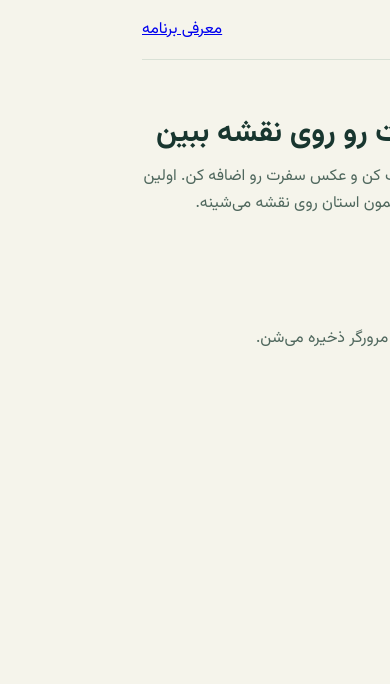
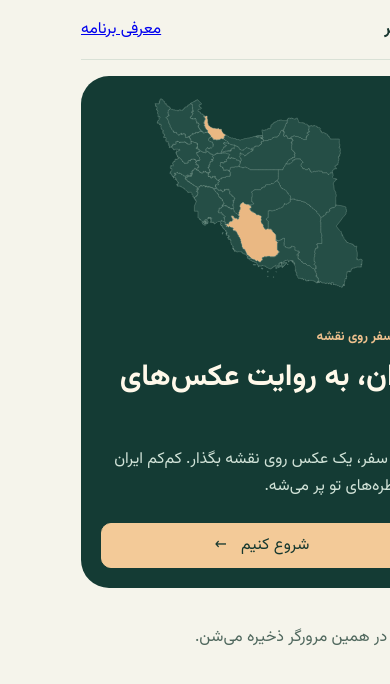
Before and after one commit to hadijaferi/photo-map-iran, a Next.js app: page /album in a window 390 px wide. Shown: the top 684 px of the page. Built offline with nearby package versions, Linux system fonts and the light colour scheme.

Commit message:
Redesign the album around the travel map

```diff
--- a/app/album/album.jsx
+++ b/app/album/album.jsx
@@ -3,7 +3,7 @@
 import {useEffect, useRef, useState} from 'react';
 import {openAlbum, saveAlbum} from '../../lib/album';
 import {cities, loadImage, samplePhotos, suggestCity} from '../../lib/photos';
-import {cityProvince, photoProvince, provinceCovers, provinces} from '../../lib/provinces';
+import {cityProvince, mapHeight, mapWidth, photoProvince, provinceCovers, provinces} from '../../lib/provinces';
 import ProvinceMap from './province-map';
 import {createStory} from '../../lib/story';
 
@@ -38,6 +38,7 @@ export default function Album() {
       if (saved) {
         version.current = saved.version;
         setTitle(saved.title);
+        if (provinceCovers(saved.records).size) setStep(current => current === 0 ? 2 : current);
         setPhotos(saved.records.map(record => {
           const url = record.sample ? record.url : URL.createObjectURL(record.blob);
           if (!record.sample) urls.current.add(url);
@@ -173,40 +174,47 @@ export default function Album() {
   return <>
     <header><strong className="brand">◈ ردِ سفر</strong><a href={base + "/"}>معرفی برنامه</a></header>
     <main>
-      <div className="wizard">
+      <div className="wizard album-shell">
         {step > 0 && <div className="wizard-nav">
           <button type="button" className="btn alt" disabled={importing} onClick={() => {
             setStatus('');
             if (step === 3) setFocused('');
             setStep(step - 1);
-          }}>بازگشت</button>
+          }}>{step === 3 ? '← نقشهٔ ایران' : 'بازگشت'}</button>
           <small>قدم {number(step)} از ۳</small>
         </div>}
-        <section className="hero wizard-heading">
-          <p className="eyebrow">آلبوم سفر روی نقشه</p>
-          <h1 ref={stepHeading} tabIndex={-1}>{['خاطره‌هات رو روی نقشه ببین', 'نقشه‌ات رو انتخاب کن', 'نقشهٔ سفرهای من', region?.name][step]}</h1>
-          {step === 0 && <><p>یه استان رو انتخاب کن و عکس سفرت رو اضافه کن. اولین عکس داخل مرز همون استان روی نقشه می‌شینه.</p><button className="btn" onClick={() => setStep(1)}>شروع کنیم</button></>}
-          {step === 1 && <><p>برای شروع، نقشهٔ ایران رو باز کن.</p><button className="map-choice" disabled={!ready} onClick={() => setStep(2)}><strong>ایران</strong><span>{number(covers.size)} استان از ۳۱ استان عکس داره</span><span>باز کردن نقشه ←</span></button></>}
-          {step === 2 && <p>روی یک استان بزن تا خاطره‌هاش رو ببینی یا عکس اضافه کنی.</p>}
-          {step === 3 && <p>عکس‌های این استان اینجا جمع می‌شن. برای عوض کردن کاور، روی عکس دلخواهت بزن.</p>}
+        <section className={step < 2 ? "album-intro" : "album-heading"}>
+          {step < 2 && <svg className="intro-map" viewBox={`0 0 ${mapWidth} ${mapHeight}`} aria-hidden="true">
+            {provinces.map(({id,path}) => <path key={id} d={path} fill={id === 'fars' || id === 'gilan' ? '#eab883' : '#254e46'} fillRule="evenodd" stroke="#8cab9d" strokeWidth="0.65"/>)}
+          </svg>}
+          <div className="album-heading-copy">
+            <p className="eyebrow">{step === 3 ? 'خاطره‌های این استان' : 'آلبوم سفر روی نقشه'}</p>
+            <h1 ref={stepHeading} tabIndex={-1}>{['ایران، به روایت عکس‌های تو', 'نقشهٔ ایران', 'نقشهٔ سفرهای من', region?.name][step]}</h1>
+            {step === 0 && <><p>از هر سفر، یک عکس روی نقشه بگذار. کم‌کم ایران با خاطره‌های تو پر می‌شه.</p><button className="btn" disabled={!ready} onClick={() => setStep(1)}>شروع کنیم <span aria-hidden="true">←</span></button></>}
+            {step === 1 && <><p>۳۱ استان، از شمال تا جنوب. از هر جا که خاطره داری شروع کن.</p><button className="btn" onClick={() => setStep(2)}>باز کردن نقشه <span aria-hidden="true">←</span></button></>}
+            {step === 2 && <p>روی یک استان بزن تا عکس‌هاش رو ببینی یا خاطره‌ای اضافه کنی.</p>}
+          </div>
         </section>
-        {step >= 2 && <section className="card">
+        {step >= 2 && <section className="album-map-panel">
+          <ProvinceMap photos={photos} covers={covers} active={activeProvince} zoom={step === 3} importing={importing} onSelect={openProvince} onCover={chosen => {
+            replacePhotos(photos.map(photo => photoProvince(photo) === activeProvince ? {...photo, cover:photo === chosen} : photo));
+            setStatus('کاور استان تغییر کرد.');
+          }}>
           {step === 3 && region && <div className="wizard-upload">
             {Object.values(cityProvince).includes(activeProvince) && <label className="field">شهر (اختیاری)<select value={uploadCity} disabled={importing} onChange={event => setUploadCity(event.target.value)}>
               <option value="">فعلاً فقط استان</option>
               {Object.entries(cities).filter(([id]) => cityProvince[id] === activeProvince).map(([id,[name]]) => <option key={id} value={id}>{name}</option>)}
             </select></label>}
             <label className="btn upload-action">
-              {covers.has(activeProvince) ? 'افزودن عکس بیشتر' : 'افزودن اولین خاطرهٔ ' + region.name}
+              {importing ? 'در حال آماده‌کردن عکس‌ها…' : covers.has(activeProvince) ? 'افزودن عکس بیشتر' : 'افزودن اولین خاطرهٔ ' + region.name}
               <input type="file" accept="image/*" multiple disabled={!ready || importing} onChange={event => importFiles(event, activeProvince, uploadCity)}/>
             </label>
           </div>}
-          <p role="status">{status}</p>
-          {storage && <p role="status">{storage}</p>}
-          <ProvinceMap photos={photos} covers={covers} active={activeProvince} zoom={step === 3} importing={importing} onSelect={openProvince} onCover={chosen => {
-            replacePhotos(photos.map(photo => photoProvince(photo) === activeProvince ? {...photo, cover:photo === chosen} : photo));
-            setStatus('کاور استان تغییر کرد.');
-          }}/>
+          </ProvinceMap>
+          <div className="album-feedback">
+            {status && <p role="status">{status}</p>}
+            {storage && <p role="status">{storage}</p>}
+          </div>
           {step === 2 && <div className="actions"><button className="btn" disabled={!covers.size || importing} onClick={preview}>ساخت پیش‌نمایش استوری</button>{story && <a className="btn alt" download="travel-story.png" href={story}>دانلود PNG</a>}</div>}
           {step === 2 && story && <img className="story" src={story} alt="پیش‌نمایش استوری سفر"/>}
         </section>}
--- a/app/globals.css
+++ b/app/globals.css
@@ -28,3 +28,41 @@ header,main{width:min(1020px,calc(100% - 28px));margin:auto}header{display:flex;
 .map-controls { display:flex; flex-wrap:wrap; gap:8px; }
 .map-controls button { min-width:44px; }
 .province-map { aspect-ratio:440 / 410; touch-action:none; user-select:none; }
+
+.album-shell { max-width: 760px; }
+.album-intro { display:grid; grid-template-columns:1fr 1fr; align-items:center; min-height:360px; margin-block:24px; border-radius:28px; overflow:hidden; background:#143b34; color:#fff9ea; }
+.album-intro .intro-map { display:block; width:100%; max-height:310px; padding:26px; grid-column:2; grid-row:1; }
+.album-heading-copy { padding:clamp(20px,5vw,42px); }
+.album-intro .album-heading-copy { grid-column:1; grid-row:1; }
+.album-intro p { color:#d1e3d8; }
+.album-intro .eyebrow { color:#efc18e; }
+.album-intro .btn { background:#f3ca98; color:#16382f; border-color:#f3ca98; margin-block-start:12px; }
+.album-intro .btn span { margin-inline-start:10px; }
+.album-heading .album-heading-copy { padding:18px 0 12px; }
+.album-heading h1 { font-size:clamp(30px,7vw,44px); }
+.album-heading h1:focus,.album-intro h1:focus { outline:none; }
+.album-map-panel { background:#fffef8; border:1px solid var(--line); border-radius:24px; overflow:hidden; }
+.atlas-stage { position:relative; background:#143b34; overflow:hidden; }
+.atlas-stage .province-map { margin:0; background:transparent; border-radius:0; width:min(100%, 580px); margin-inline:auto; }
+.atlas-stage .map-controls { position:absolute; inset-inline-end:12px; inset-block-end:12px; z-index:1; gap:5px; }
+.atlas-stage .map-controls .btn { background:#143b34; color:#fff9ea; border-color:#a4b9ad; }
+.atlas-progress { position:absolute; z-index:1; inset-inline-start:14px; inset-block-start:14px; pointer-events:none; display:grid; gap:3px; color:#fff9ea; background:#143b34; padding:6px 10px; border-radius:10px; }
+.atlas-progress span { font-size:.82em; font-weight:400; }
+.atlas-progress progress { width:100%; height:4px; accent-color:#f3ca98; }
+.atlas-search,.album-map-panel > .actions,.atlas-attribution,.album-feedback { margin-inline:16px; }
+.atlas-search { margin-block:14px; }
+.atlas-search summary { cursor:pointer; color:var(--green); }
+.atlas-attribution { display:block; margin-block:10px; font-size:11px; }
+.province-gallery { padding:16px; margin:0; border-bottom:1px solid var(--line); }
+.gallery-heading { display:flex; justify-content:space-between; align-items:baseline; gap:12px; }
+.gallery-heading span { color:var(--muted); font-size:.85rem; }
+.province-gallery .wizard-upload { display:flex; flex-wrap:wrap; align-items:end; margin-block:8px 14px; }
+.province-gallery .wizard-upload .field { min-width:min(100%,140px); }
+.province-gallery .upload-action { flex:1; min-width:min(100%,190px); }
+.album-feedback:empty { display:none; }
+@media(max-width:600px) {
+  .album-intro { grid-template-columns:1fr; margin-block:16px; }
+  .album-intro .intro-map { grid-column:1; grid-row:1; max-height:250px; padding:20px; }
+  .album-intro .album-heading-copy { grid-row:2; padding-block-start:0; }
+  .album-intro .btn { width:100%; }
+}
```
Also changed, not shown: app/album/province-map.jsx (+15 -9 lines).
